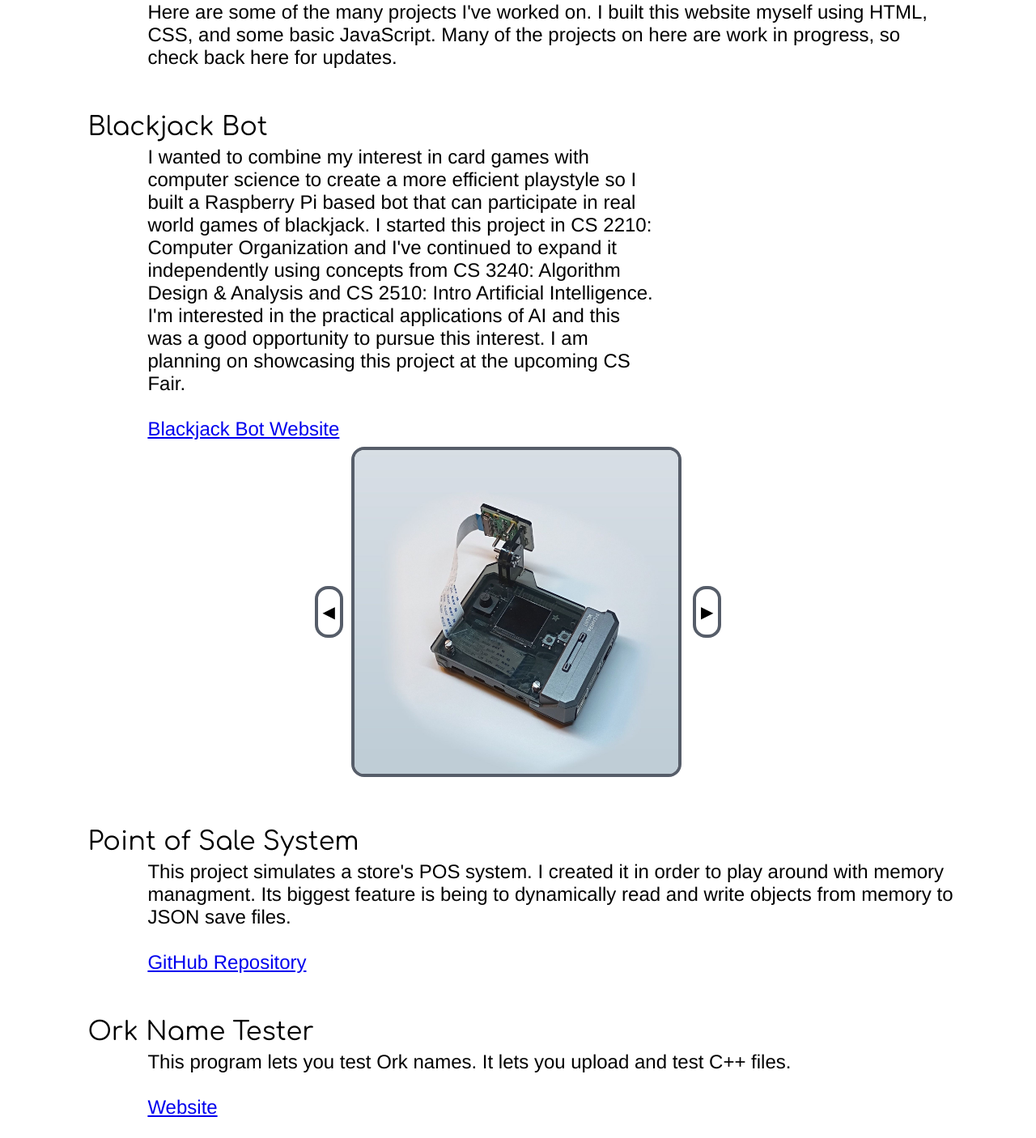
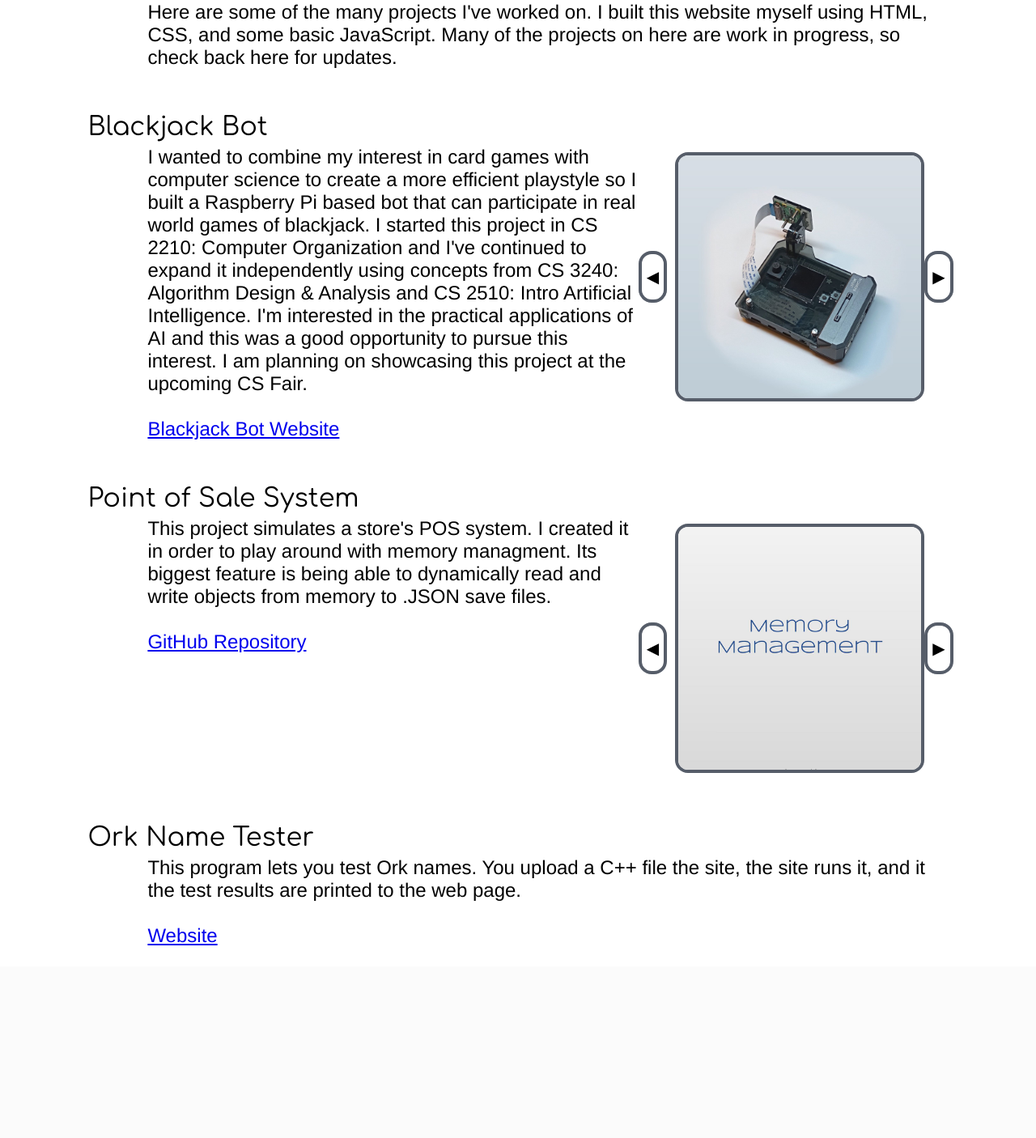
Before and after one commit to jonasgordonhemmett-tech/jonasgordonhemmett-tech.github.io, a PHP site: page /projects.html in a window 1280 px wide. Shown: the part 147-1553 px from the top of the page at 81% size. After the commit the page ends 1315 px from the top, so only its background shows below. Run offline with PHP 8.4, Linux system fonts and the light colour scheme.

Commit message:
Memory Managment

```diff
--- a/css/base.css
+++ b/css/base.css
@@ -70,7 +70,7 @@ img{
 
 @media (max-width: 500px) {
     h2, h3{
-                font-size:24px;
+        font-size:24px;
 
     }
   p{
--- a/css/carousel.css
+++ b/css/carousel.css
@@ -75,7 +75,7 @@
 }
 
 
-@media (max-width: 1000px) {
+@media (max-width: 1400px) {
     .carousel{
     width: 658px;
     height:324px;
--- a/css/projects.css
+++ b/css/projects.css
@@ -15,20 +15,22 @@ main{
 }
 
 .carouselText p{
-    flex:1 0 600px;
-    max-width: 630px;
-    margin-right:20px;
+    flex:1 1 600px;
+    max-width: 600px;
+    margin-right:12px;
 }
-@media (max-width: 1317px) {
+@media (max-width: 13000px) {
         .carouselText > div{
             margin-left: auto;
             margin-right: auto;
         }
 
 }
-@media (min-width: 1317px) {
+@media (max-width: 1300px) {
     .carouselText p{
-        max-width: auto;
+        max-width: fit-content;
+        margin-right: 0px;
+
 
     }
 }
--- a/projects.html
+++ b/projects.html
@@ -41,7 +41,7 @@
                         <br>
                         <a href="https://jhemmett.w3.uvm.edu/Blackjack_Bot/">Blackjack Bot Website</a>
                     </p>
-                    <div>
+                    <div class="carousel1">
                         <div class="carouselWrapper">
                             <!-- <div class="picDiv"><img src="resources/Me.jpg" alt="Jonas Hemmett" class = "jonasPic"></div> -->
                             <button id="prevButton" onclick="plusDivs(+1)">◀</button>
@@ -72,7 +72,7 @@
 
                             function showDivs(n) {
                             var i;
-                            var x = document.querySelectorAll(".carousel > div");
+                            var x = document.querySelectorAll(".carousel1 .carousel > div");
                             if (n > x.length) {slideIndex = 1}
                             if (n < 1) {slideIndex = x.length} ;
                             for (i = 0; i < x.length; i++) {
@@ -87,16 +87,87 @@
             </div>
             <div>
                 <h2>Point of Sale System</h2>
-                <p>
-                    This project simulates a store's POS system. I created it in order to play around with memory managment. Its biggest feature is being to dynamically read and write objects from memory to JSON save files.<br>
-                    <br>
-                    <a href="https://github.com/jonasgordonhemmett-tech/Point_of_Sale_System">GitHub Repository</a>
-                </p>
-            </div>
+                <div class="carouselText">
+                    <p>
+                        This project simulates a store's POS system. I created it in order to play around with memory managment. Its biggest feature is being able to dynamically read and write objects from memory to .JSON save files.<br>
+                        <br>
+                        <a href="https://github.com/jonasgordonhemmett-tech/Point_of_Sale_System">GitHub Repository</a>
+                    </p>
+                    <div class="carousel2">
+                        <div class="carouselWrapper">
+                            <!-- <div class="picDiv"><img src="resources/Me.jpg" alt="Jonas Hemmett" class = "jonasPic"></div> -->
+                            <button id="prevButton2" onclick="plusDivs2(+1)">◀</button>
+                            <div class = "carousel half picDiv">
+                                <div>
+                                    <img src="resources/POSSlides/1.jpg" alt="Blackjack Bot">
+                                </div>
+                                <div>
+                                    <img src="resources/POSSlides/2.jpg" alt="Blackjack Bot">
+                                </div>
+                                <div>
+                                    <img src="resources/POSSlides/3.jpg" alt="Blackjack Bot">
+                                </div>
+                                <div>
+                                    <img src="resources/POSSlides/4.jpg" alt="Blackjack Bot">
+                                </div>
+                                <div>
+                                    <img src="resources/POSSlides/5.jpg" alt="Blackjack Bot">
+                                </div>
+                                <div>
+                                    <img src="resources/POSSlides/6.jpg" alt="Blackjack Bot">
+                                </div>
+                                <div>
+                                    <img src="resources/POSSlides/7.jpg" alt="Blackjack Bot">
+                                </div>
+                                <div>
+                                    <img src="resources/POSSlides/8.jpg" alt="Blackjack Bot">
+                                </div>
+                                <div>
+                                    <img src="resources/POSSlides/9.jpg" alt="Blackjack Bot">
+                                </div>
+                                <div>
+                                    <img src="resources/POSSlides/10.jpg" alt="Blackjack Bot">
+                                </div>
+                                <div>
+                                    <img src="resources/POSSlides/11.jpg" alt="Blackjack Bot">
+                                </div>
+                                <div>
+                                    <img src="resources/POSSlides/12.jpg" alt="Blackjack Bot">
+                                </div>
+                                <div>
+                                    <img src="resources/POSSlides/13.jpg" alt="Blackjack Bot">
+                                </div>
+
+                            </div>
+                            <button id="nextButton2" onclick="plusDivs2(+1)">▶</button>
+                        </div>
+                            <!-- I used this to make the carousel work https://www.w3schools.com/w3css/w3css_slideshow.asp -->
+                        <script>
+                            var slideIndex2 = 1;
+                            showDivs2(slideIndex2);
+
+                            function plusDivs2(n2) {
+                                showDivs2(slideIndex2 += n2);
+                            }
+
+                            function showDivs2(n2) {
+                                var i2;
+                                var x2 = document.querySelectorAll(".carousel2  .carousel > div");
+                                if (n2 > x2.length) {slideIndex2 = 1}
+                                if (n2 < 1) {slideIndex2 = x2.length} ;
+                                for (i2 = 0; i2 < x2.length; i2++) {
+                                    x2[i2].style.display = "none";
+                                }
+                                x2[slideIndex2-1].style.display = "flex";
+                            }
+                        </script>
+                    </div>
+                </div>
+                </div>
             <div>
                 <h2>Ork Name Tester</h2>
                 <p>
-                    This program lets you test Ork names. It lets you upload and test C++ files.<br>
+                    This program lets you test Ork names. You  upload a C++ file the site, the site runs it, and it the test results are printed to the web page.<br>
                     <br>
                     <a href="https://jhemmett.w3.uvm.edu/cs2300/M3GP/test_cases.html">Website</a>
 
```
Also changed, not shown: resources/POSSlides/1.jpg (added), resources/POSSlides/10.jpg (added), resources/POSSlides/11.jpg (added), resources/POSSlides/12.jpg (added), resources/POSSlides/13.jpg (added), resources/POSSlides/2.jpg (added), resources/POSSlides/3.jpg (added), resources/POSSlides/4.jpg (added), resources/POSSlides/5.jpg (added), resources/POSSlides/6.jpg (added), resources/POSSlides/7.jpg (added), resources/POSSlides/8.jpg (added), resources/POSSlides/9.jpg (added).
